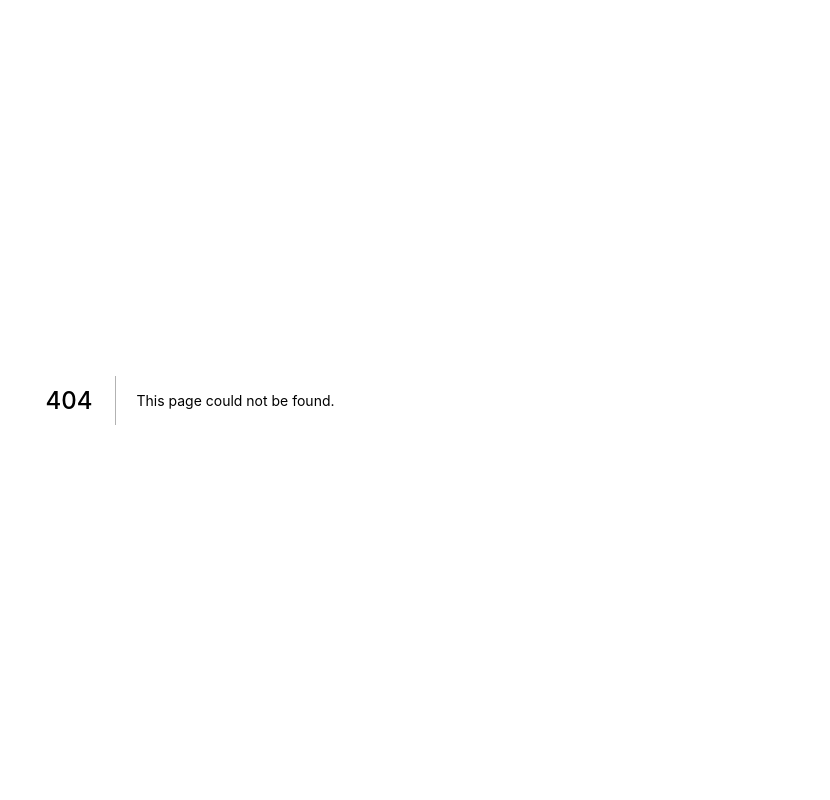
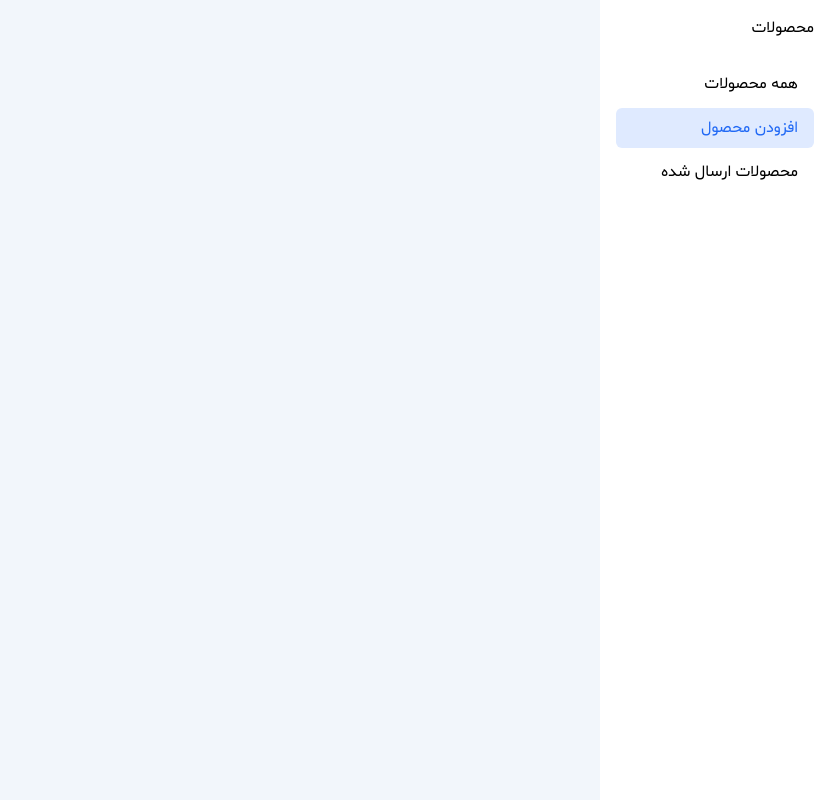
Before and after one commit to mehrabix/login-steps, a Next.js app: page /dashboard/addProduct in a window 1280 px wide. Before the commit this address had no page. Shown: the whole page, without its empty margins (450-1280 px from the left). Built offline with nearby package versions, Linux system fonts and the light colour scheme.

Commit message:
add product page

```diff
--- a/components/Modals/EditProduct.jsx
+++ b/components/Modals/EditProduct.jsx
@@ -7,16 +7,16 @@ const EditProduct = (props) => {
                 <div className="bg-white w-full h-[87%] px-12 flex gap-y-4 flex-col items-center justify-center">
                     <div className="flex flex-col gap-y-2 w-full">
                         <label className="px-1">نام محصول</label>
-                        <p className="py-3 border-2 px-3 border-black rounded-lg">گوشی سامسونگ ۵۶۴۶۶۵</p>
+                    <p className="py-3 border-2 px-3 border-black rounded-lg">{ props.Name }</p>
                     </div>
                     <div className="flex flex-col gap-y-2 w-full">
                         <label className="px-1">قیمت</label>
                         <div className="flex justify-between py-3 border-2 px-3 border-black rounded-lg">
-                            <p className="">۱۰,۶۹۹,۰۰۰</p>
+                        <p className="">{ props.Price }</p>
                             <p className="text-[#393939]">تومان</p>
                         </div>
                     </div>
-                    <button className="bg-black mr-auto text-white px-5 py-3 mt-4 rounded-md flex ">ثبت ویرایش</button>
+                    <button onClick={props.onClick} className="bg-black mr-auto text-white px-5 py-3 mt-4 rounded-md flex ">ثبت ویرایش</button>
 
                 </div>
             </div>
--- /dev/null
+++ b/components/main/Sidebar.jsx
@@ -0,0 +1,36 @@
+import { useRouter } from 'next/router'
+
+const Sidebar = (props) => {
+
+
+
+    const router = useRouter()
+
+    const SideBarOptions = (props) => {
+        return (
+            <>
+
+                <li onClick={props.onClick} className={`w-full  cursor-pointer px-4 py-2 rounded-md ${props.isActive == true ? "text-[#2169F5] bg-[#DFEAFF]" : ""}`}>{props.Name}</li>
+
+            </>
+        )
+    }
+
+
+
+
+
+    return (
+        <>
+            <div className="w-[18%] bg-white h-screen p-4">
+                <h3 className="mb-6">محصولات</h3>
+                <ul className="items-center gap-y-1  flex flex-col">
+                    <SideBarOptions onClick={() => router.push("/dashboard")} Name="همه محصولات" isActive={true} />
+                    <SideBarOptions onClick={() => router.push("dashboard/addProduct")} Name="افزودن محصول" isActive={false} />
+                    <SideBarOptions onClick={() => router.push("dashboard/addProduct")} Name="محصولات ارسال شده" isActive={false} />
+                </ul>
+            </div>
+        </>
+    )
+}
+export default Sidebar
--- /dev/null
+++ b/pages/dashboard/addProduct/index.jsx
@@ -0,0 +1,35 @@
+import Sidebar from "../../../components/main/Sidebar";
+import { useRouter } from "next/router";
+
+
+const addProduct = () => {
+    const router = useRouter();
+
+    const SideBarOptions = (props) => {
+        return (
+            <>
+
+                <li onClick={props.onClick} className={`w-full  cursor-pointer px-4 py-2 rounded-md ${props.isActive == true ? "text-[#2169F5] bg-[#DFEAFF]" : ""}`}>{props.Name}</li>
+
+            </>
+        )
+    }
+
+
+
+    return (
+        <>
+            <div dir="rtl" className="flex w-full font-Shabnam text-right ">
+                <div className="w-[18%] bg-white h-screen p-4">
+                    <h3 className="mb-6">محصولات</h3>
+                    <ul className="items-center gap-y-1  flex flex-col">
+                        <SideBarOptions onClick={() => router.push("/dashboard")} Name="همه محصولات" isActive={false} />
+                        <SideBarOptions onClick={() => router.push("dashboard/addProduct")} Name="افزودن محصول" isActive={true} />
+                        <SideBarOptions onClick={() => router.push("dashboard/addProduct")} Name="محصولات ارسال شده" isActive={false} />
+                    </ul>
+                </div>
+            </div>
+            </>
+    )
+}
+export default addProduct;
--- a/pages/dashboard.jsx
+++ b/pages/dashboard/index.jsx
@@ -1,8 +1,10 @@
 import Link from "next/link";
 import { useContext, useState } from "react";
-import ModalFrame from "../components/Modals/ModalFrame";
-import EditProduct from "../components/Modals/EditProduct";
-import { UserProductDataContext } from "../components/UserProductDataProvider";
+import ModalFrame from "../../components/Modals/ModalFrame";
+import EditProduct from "../../components/Modals/EditProduct";
+import { UserProductDataContext } from "../../components/UserProductDataProvider";
+import { useRouter } from 'next/router'
+import Sidebar from "../../components/main/Sidebar";
 
 
 const Dashboard = () => {
@@ -22,32 +24,18 @@ const Dashboard = () => {
     }
 
 
+
+
     return (
         <>
 
             <ModalFrame onClick={() => handleOnClickAround()} showModal={showEditModal} >
-                <EditProduct />
+                <EditProduct onClick="" Name="گوشی موبایل Iphone 13 Pro Max" Price="۱۰,۶۹۹,۰۰۰" />
             </ModalFrame>
             <div dir="rtl" className="flex w-full font-Shabnam text-right ">
 
-                <div className="w-[18%] bg-white h-screen p-4">
-                    <h3 className="mb-6">محصولات</h3>
-                    <ul className="items-center gap-y-1  flex flex-col">
-                        <Link href="#">
-                            <li className="bg-[#DFEAFF] cursor-pointer w-full text-[#2169F5 px-4 py-2 rounded-md text-[#2169F5] ]">همه محصولات</li>
-
-                        </Link>
-                        <Link href="#">
-                            <li className=" w-full text-[#2169F5 cursor-pointer px-4 py-2 rounded-md text-black ]">افزودن محصول</li>
-
-                        </Link>
-                        <Link href="#">
-                            <li className=" w-full text-[#2169F5 cursor-pointer px-4 py-2 rounded-md text-black ]">محصولات ارسال شده</li>
-
-                        </Link>
-
-                    </ul>
-                </div>
+                <Sidebar>
+                </Sidebar>
                 <div className="w-[82%] bg-[#F2F6FB]  h-screen">
 
                     <div className="pt-16 px-10 h-full space-y-5">
@@ -88,23 +76,20 @@ const Dashboard = () => {
                                 <div className="w-[19%]">تاریخ انتشار</div>
                             </div>
                             {
-                                productData.map((item,index) => {
+                                productData.map((item, index) => {
                                     return (
                                         <>
-                                            <div key={item.id} className={`flex w-full group py-5 pr-28 items-center  ${
-
-
-                                                index % 2 === 0 ? 'bg-[#F9F9F9]' : 'bg-white'
+                                            <div key={item.id} className={`flex w-full group py-5 pr-28 items-center  ${index % 2 === 0 ? 'bg-[#F9F9F9]' : 'bg-white'
 
 
 
-                                            }`}>
-                                                <p className="w-[39%] text-[#2169F5]">{ item.name}</p>
-                                                <p className="w-[20%] ">{ item.price} </p>
+                                                }`}>
+                                                <p className="w-[39%] text-[#2169F5]">{item.name}</p>
+                                                <p className="w-[20%] ">{item.price} </p>
                                                 <p className="w-[19%] ">{item.group} </p>
                                                 <p className="w-[14%] ">{item.releaseDate} </p>
                                                 <div className=" gap-x-2 hidden group-hover:flex">
-                                                    <button onClick={() =>handleEditProduct()}>
+                                                    <button onClick={() => handleEditProduct()}>
                                                         <svg width="24" height="24" viewBox="0 0 24 24" fill="none" xmlns="http://www.w3.org/2000/svg">
                                                             <g clip-path="url(#clip0_451_204)">
                                                                 <path d="M22.853 1.14795C22.1732 0.469151 21.2517 0.0878906 20.291 0.0878906C19.3303 0.0878906 18.4089 0.469151 17.729 1.14795L1.46501 17.412C0.999266 17.8751 0.629977 18.426 0.378513 19.0327C0.127049 19.6395 -0.00159798 20.2901 1.49812e-05 20.947V23C1.49812e-05 23.2652 0.105372 23.5195 0.292908 23.7071C0.480445 23.8946 0.734798 24 1.00001 24H3.05301C3.70978 24.0018 4.36038 23.8734 4.96717 23.6221C5.57396 23.3708 6.12487 23.0016 6.58801 22.536L22.853 6.27095C23.5315 5.59115 23.9126 4.66992 23.9126 3.70945C23.9126 2.74899 23.5315 1.82776 22.853 1.14795ZM5.17401 21.122C4.61002 21.6822 3.84798 21.9977 3.05301 22H2.00001V20.947C1.999 20.5529 2.07617 20.1625 2.22705 19.7984C2.37793 19.4343 2.59953 19.1038 2.87901 18.826L15.222 6.48295L17.522 8.78296L5.17401 21.122ZM21.438 4.85695L18.932 7.36395L16.632 5.06895L19.139 2.56195C19.29 2.41126 19.4693 2.29179 19.6664 2.21036C19.8636 2.12893 20.0749 2.08714 20.2883 2.08738C20.5016 2.08761 20.7128 2.12986 20.9098 2.21172C21.1069 2.29357 21.2858 2.41343 21.4365 2.56445C21.5872 2.71547 21.7067 2.8947 21.7881 3.09189C21.8695 3.28908 21.9113 3.50038 21.9111 3.71372C21.9109 3.92706 21.8686 4.13827 21.7867 4.33529C21.7049 4.5323 21.585 4.71126 21.434 4.86195L21.438 4.85695Z" fill="#2169F5" />
@@ -135,10 +120,10 @@ const Dashboard = () => {
 
 
                                             </div>
-                        </>
+                                        </>
                                     )
                                 })
-                         }
+                            }
 
                         </div>
                     </div>
@@ -147,7 +132,7 @@ const Dashboard = () => {
 
                 </div>
             </div>
-            </>
+        </>
     );
 }
 export default Dashboard;
```
Also changed, not shown: components/Modals/DeleteProduct.jsx (added, +9 -0 lines).
